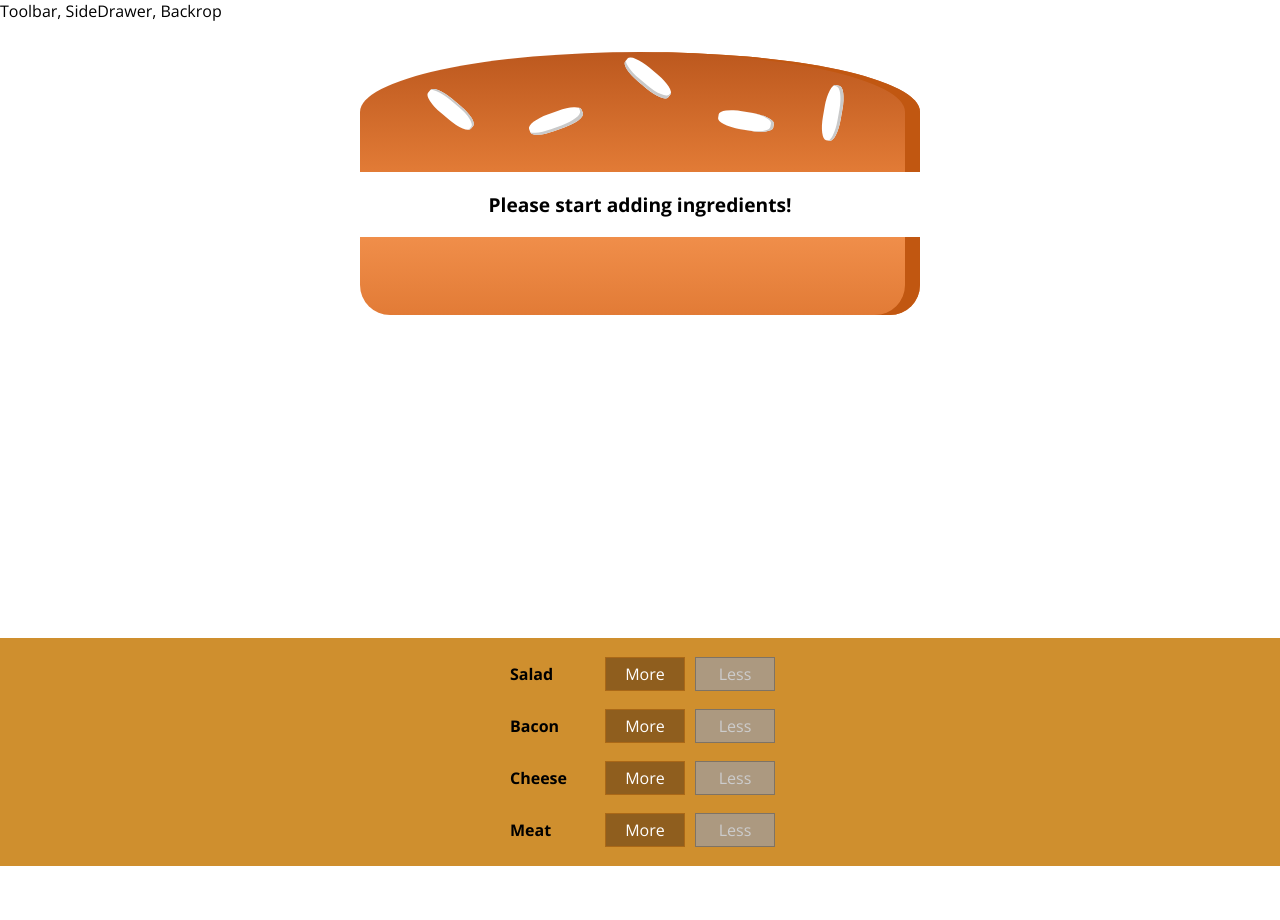
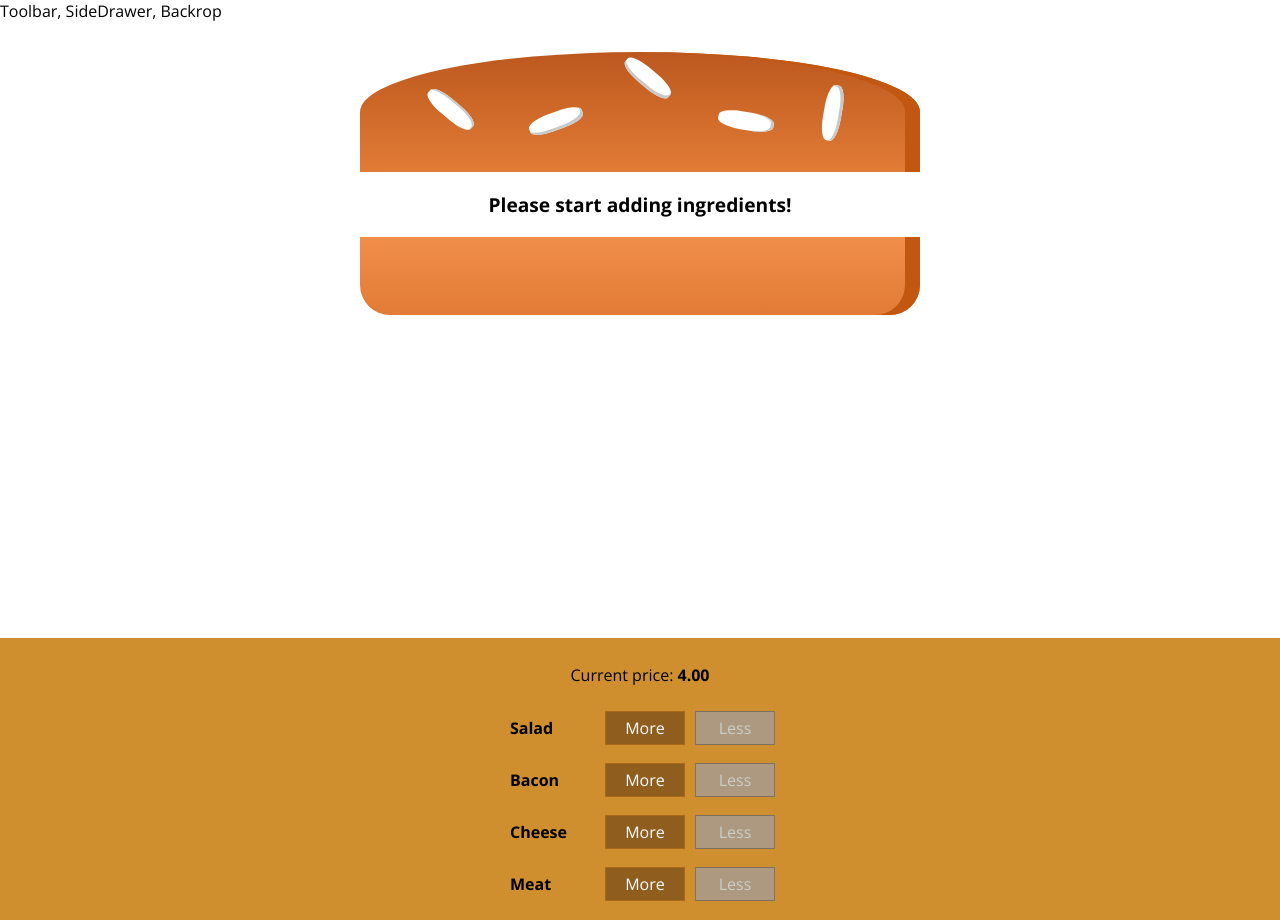
Before and after one commit to marcin-pasiewicz/burger-builder, a React app: page / in a window 1280 px wide. Before the commit the page ends 866 px from the top, so only its background shows below. Built offline with nearby package versions, Linux system fonts and the light colour scheme.

Commit message:
add total price

```diff
--- a/src/components/Burger/BuildControls/BuildControls.js
+++ b/src/components/Burger/BuildControls/BuildControls.js
@@ -12,6 +12,7 @@
 
 const BuildControls = (props) => (
     <div className={classes.BuildControls}>
+        <p>Current price: <strong>{props.totalPrice.toFixed(2)}</strong></p>
         {controls.map(control => (
             <BuildControl
                 key={control.label}
--- a/src/containers/BurgerBuilder/BurgerBuilder.js
+++ b/src/containers/BurgerBuilder/BurgerBuilder.js
@@ -66,6 +66,7 @@
                     ingredientAdded={this.addIngredientHandler}
                     ingredientRemove={this.removeIngredientHandler}
                     disabled={disableInfo}
+                    totalPrice={this.state.totalPrice}
                 />
             </Aux>
         );
```
